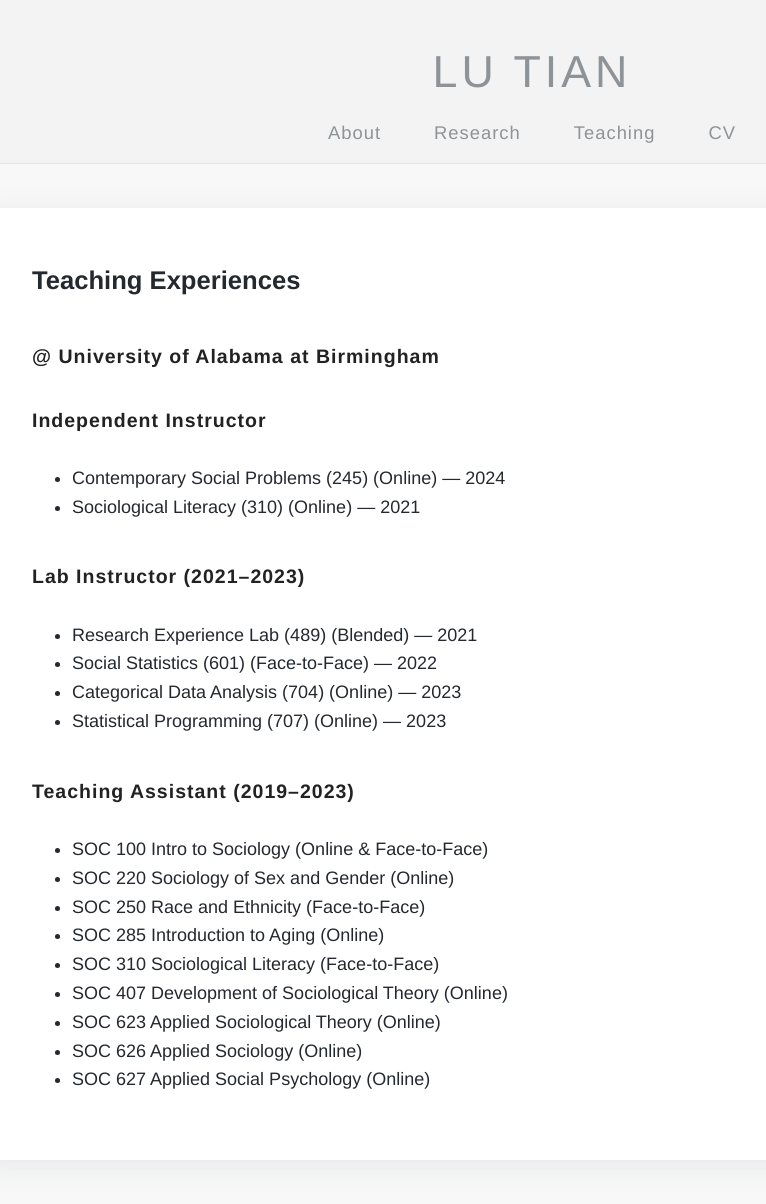
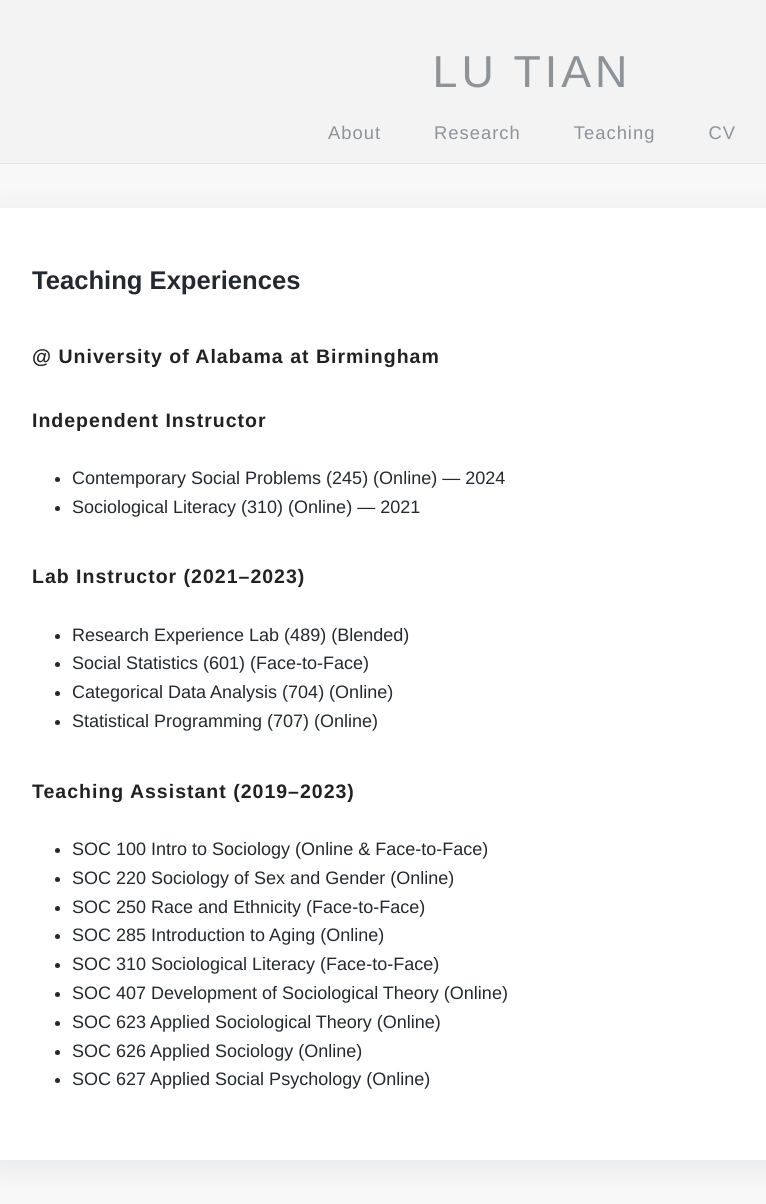
Before and after one commit to lu-tian-29840/lu-tian-29840.github.io, a Jekyll site: the page teaching/index.html, which Jekyll copies as it is, in a window 1280 px wide. Shown: the whole page, without its empty margins (108-874 px from the left). Built offline with Jekyll 4.4.1, drawn with Linux system fonts in a browser that asks for light colours.

Commit message:
Add files via upload

```diff
--- a/teaching/index.html
+++ b/teaching/index.html
@@ -28,15 +28,15 @@
     <h3>Independent Instructor</h3>
     <ul>
       <li>Contemporary Social Problems (245) (Online) — 2024</li>
-      <li>Sociological Literacy (310) (Online) — 2021</li>
+      <li>Sociological Literacy (310) (Online)        — 2021</li>
     </ul>
 
     <h3>Lab Instructor (2021–2023)</h3>
     <ul>
-      <li>Research Experience Lab (489) (Blended) — 2021</li>
-      <li>Social Statistics (601) (Face-to-Face) — 2022</li>
-      <li>Categorical Data Analysis (704) (Online) — 2023</li>
-      <li>Statistical Programming (707) (Online) — 2023</li>
+      <li>Research Experience Lab (489) (Blended)</li>
+      <li>Social Statistics (601) (Face-to-Face)</li>
+      <li>Categorical Data Analysis (704) (Online)</li>
+      <li>Statistical Programming (707) (Online)</li>
     </ul>
 
     <h3>Teaching Assistant (2019–2023)</h3>
```
